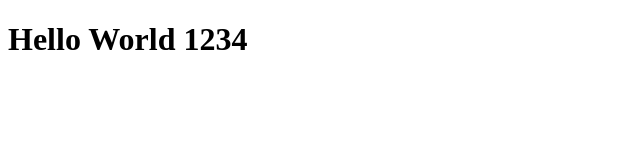
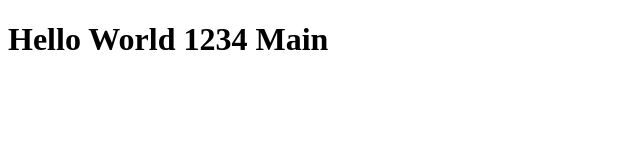
Before and after one commit to AkshayG934/TestProject, a plain HTML site: page index.html in a window 1280 px wide. Shown: the whole page, without its empty margins (0-640 px from the left). Drawn offline with Linux system fonts and the light colour scheme.

Commit message:
updated main html

```diff
--- a/index.html
+++ b/index.html
@@ -4,7 +4,7 @@
 </head>
 <body>
     <h1>
-        Hello World 1234
+        Hello World 1234 Main
     </h1>
 </body>
 </html>
```
